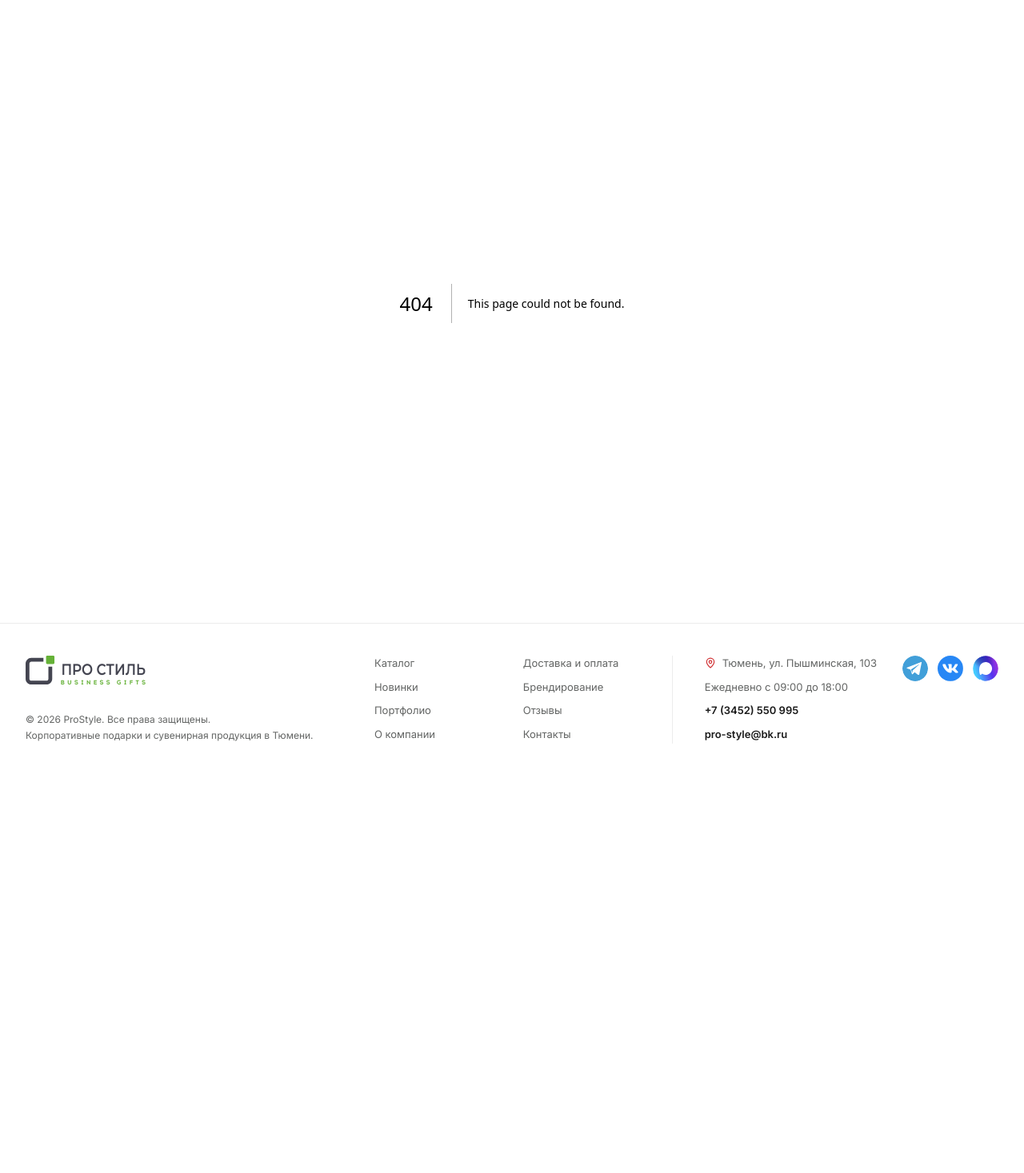
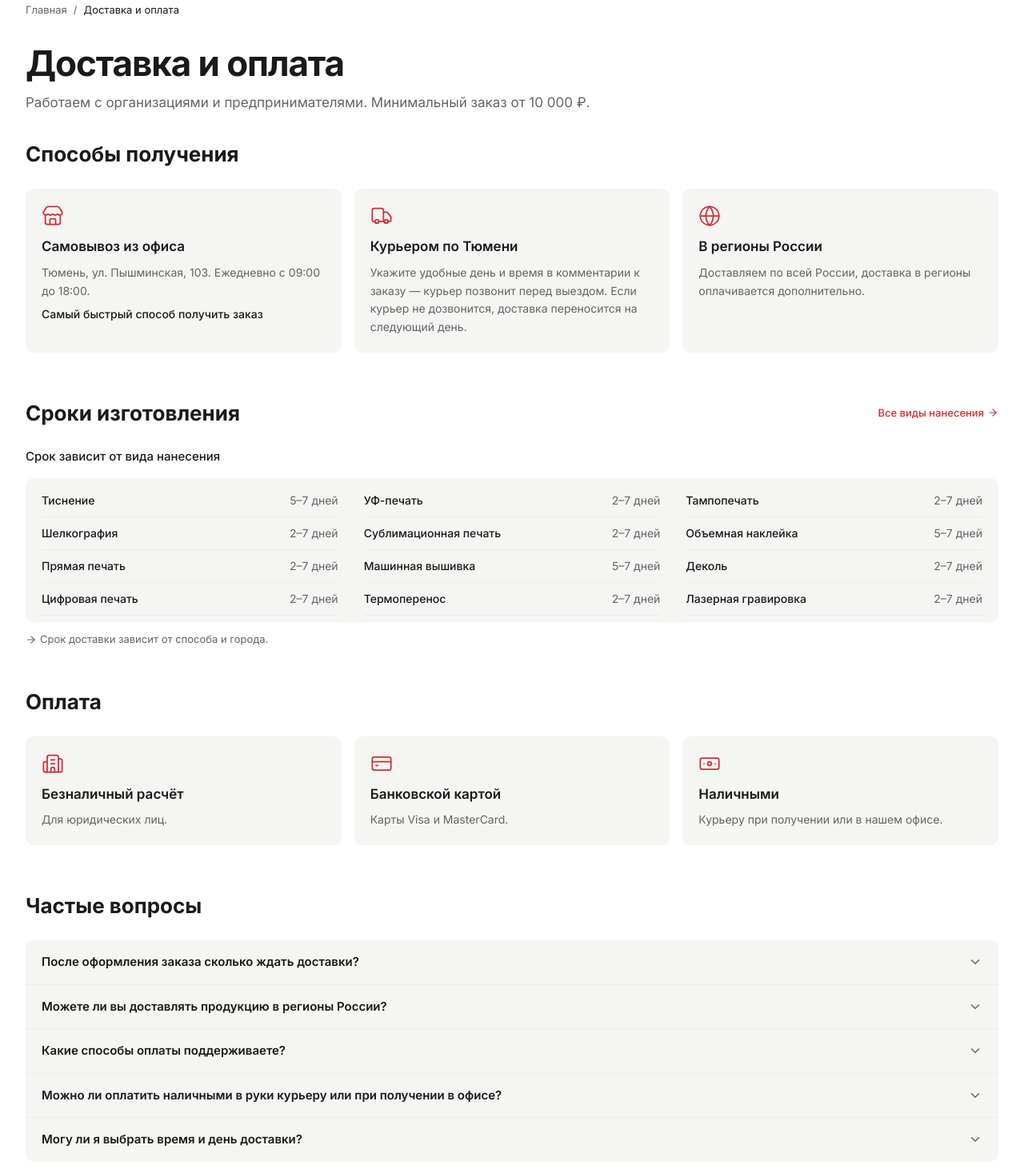
Before and after one commit to lemnity/prost, a Next.js app: page /delivery in a window 1280 px wide. Before the commit this address had no page. Shown: the part 281-1748 px from the top of the page at 80% size. Before the commit the page ends 1251 px from the top, so only its background shows below. Built offline with nearby package versions, Linux system fonts and the light colour scheme.

Commit message:
feat(delivery): delivery and payment page

```diff
--- /dev/null
+++ b/src/app/delivery/page.tsx
@@ -0,0 +1,109 @@
+import type { Metadata } from "next";
+import Link from "next/link";
+import { ArrowRight, Banknote, Building2, ChevronDown, CreditCard, Globe, Store, Truck } from "lucide-react";
+import { Container } from "@/components/ui/container";
+import { SectionHeader } from "@/components/ui/section-header";
+import { ConsultationCta } from "@/components/home/consultation-cta";
+import { delivery, type InfoCard } from "@/content/delivery";
+import { applications } from "@/content/home";
+
+export const metadata: Metadata = {
+  title: "Доставка и оплата — ProStyle",
+  description: delivery.lead,
+};
+
+const icons = { store: Store, truck: Truck, globe: Globe, building: Building2, card: CreditCard, cash: Banknote } as const;
+
+function Cards({ items }: { items: readonly InfoCard[] }) {
+  return (
+    <ul className="grid gap-4 md:grid-cols-3">
+      {items.map((c) => {
+        const Icon = icons[c.icon];
+        return (
+          <li key={c.title} className="rounded-[10px] bg-surface p-5">
+            <Icon size={28} strokeWidth={1.5} aria-hidden="true" className="text-brand" />
+            <h3 className="mt-3 text-[17px] font-semibold text-ink">{c.title}</h3>
+            <p className="mt-2 text-sm leading-relaxed text-muted">{c.text}</p>
+            {c.extra ? <p className="mt-2 text-sm font-medium text-ink">{c.extra}</p> : null}
+          </li>
+        );
+      })}
+    </ul>
+  );
+}
+
+export default function DeliveryPage() {
+  return (
+    <main id="main">
+      <Container className="pt-4 md:pt-6">
+        <nav aria-label="Хлебные крошки" className="text-[13px] text-muted">
+          <ol className="flex items-center gap-2">
+            <li><Link href="/" className="hover:text-brand">Главная</Link></li>
+            <li aria-hidden="true">/</li>
+            <li aria-current="page" className="text-ink">Доставка и оплата</li>
+          </ol>
+        </nav>
+        <h1 className="mt-6 text-[30px] font-bold leading-[1.12] tracking-tight md:mt-8 md:text-[44px]">
+          Доставка и оплата
+        </h1>
+        <p className="mt-3 text-[15px] text-muted md:text-[17px]">{delivery.lead}</p>
+      </Container>
+
+      <section aria-labelledby="methods-title" className="py-6 md:py-8">
+        <Container>
+          <SectionHeader id="methods-title" title="Способы получения" />
+          <Cards items={delivery.methods} />
+        </Container>
+      </section>
+
+      <section aria-labelledby="timing-title" className="py-5 md:py-6">
+        <Container>
+          <SectionHeader
+            id="timing-title"
+            title={delivery.timing.title}
+            link={{ label: "Все виды нанесения", href: "/application-types" }}
+          />
+          <p className="mb-4 text-[15px] font-medium text-ink">{delivery.timing.lead}</p>
+          <ul className="grid gap-x-8 rounded-[10px] bg-surface px-5 py-2 sm:grid-cols-2 lg:grid-cols-3">
+            {applications.items.map((a) => (
+              <li key={a.id} className="flex items-center justify-between gap-3 border-b border-line py-2.5 text-sm">
+                <Link href={a.href} className="font-medium text-ink hover:text-brand">{a.title}</Link>
+                <span className="shrink-0 text-muted">{a.term.replace("Срок: ", "")}</span>
+              </li>
+            ))}
+          </ul>
+          <p className="mt-3 flex items-center gap-1 text-[13px] text-muted">
+            <ArrowRight size={14} aria-hidden="true" />
+            {delivery.timing.note}
+          </p>
+        </Container>
+      </section>
+
+      <section aria-labelledby="pay-title" className="py-5 md:py-6">
+        <Container>
+          <SectionHeader id="pay-title" title="Оплата" />
+          <Cards items={delivery.payments} />
+        </Container>
+      </section>
+
+      <section aria-labelledby="faq-title" className="py-5 md:py-8">
+        <Container>
+          <SectionHeader id="faq-title" title="Частые вопросы" />
+          <div className="divide-y divide-line rounded-[10px] bg-surface">
+            {delivery.faq.map((f) => (
+              <details key={f.q} className="group px-5 py-4">
+                <summary className="flex cursor-pointer list-none items-center justify-between gap-4 text-[15px] font-semibold text-ink [&::-webkit-details-marker]:hidden">
+                  {f.q}
+                  <ChevronDown size={18} aria-hidden="true" className="shrink-0 text-muted transition-transform group-open:rotate-180" />
+                </summary>
+                <p className="mt-3 text-sm leading-relaxed text-muted">{f.a}</p>
+              </details>
+            ))}
+          </div>
+        </Container>
+      </section>
+
+      <ConsultationCta />
+    </main>
+  );
+}
--- /dev/null
+++ b/src/content/delivery.ts
@@ -0,0 +1,57 @@
+import { site } from "./site";
+
+export type InfoCard = { icon: "store" | "truck" | "globe" | "building" | "card" | "cash"; title: string; text: string; extra?: string };
+
+export const delivery = {
+  lead: `${site.topbar.center[0]}. ${site.topbar.center[1]}.`,
+  methods: [
+    {
+      icon: "store",
+      title: "Самовывоз из офиса",
+      text: `${site.address}. ${site.hours}.`,
+      extra: "Самый быстрый способ получить заказ",
+    },
+    {
+      icon: "truck",
+      title: "Курьером по Тюмени",
+      text: "Укажите удобные день и время в комментарии к заказу — курьер позвонит перед выездом. Если курьер не дозвонится, доставка переносится на следующий день.",
+    },
+    {
+      icon: "globe",
+      title: "В регионы России",
+      text: "Доставляем по всей России, доставка в регионы оплачивается дополнительно.",
+    },
+  ] satisfies InfoCard[],
+  timing: {
+    title: "Сроки изготовления",
+    lead: "Срок зависит от вида нанесения",
+    note: "Срок доставки зависит от способа и города.",
+  },
+  payments: [
+    { icon: "building", title: "Безналичный расчёт", text: "Для юридических лиц." },
+    { icon: "card", title: "Банковской картой", text: "Карты Visa и MasterCard." },
+    { icon: "cash", title: "Наличными", text: "Курьеру при получении или в нашем офисе." },
+  ] satisfies InfoCard[],
+  faq: [
+    {
+      q: "После оформления заказа сколько ждать доставки?",
+      a: "Срок изготовления зависит от вида нанесения — он указан выше. Фактический срок доставки зависит от выбранного способа доставки и города. Самый быстрый способ получить заказ — забрать его в нашем офисе.",
+    },
+    {
+      q: "Можете ли вы доставлять продукцию в регионы России?",
+      a: "Да, но за доставку в регионы взимается дополнительная плата.",
+    },
+    {
+      q: "Какие способы оплаты поддерживаете?",
+      a: "Оплатить заказ можно пластиковыми картами Visa и MasterCard, а также наличными при получении заказа у курьера или в нашем офисе. Для юридических лиц возможен безналичный расчёт.",
+    },
+    {
+      q: "Можно ли оплатить наличными в руки курьеру или при получении в офисе?",
+      a: "Да, возможно.",
+    },
+    {
+      q: "Могу ли я выбрать время и день доставки?",
+      a: "Да, в комментарии к заказу укажите удобное для вас время. Мы доставим заказ именно в это время, при этом курьер обязательно позвонит перед выездом. Будьте внимательны: если курьер не дозвонится, доставка будет перенесена на следующий день.",
+    },
+  ],
+} as const;
```
